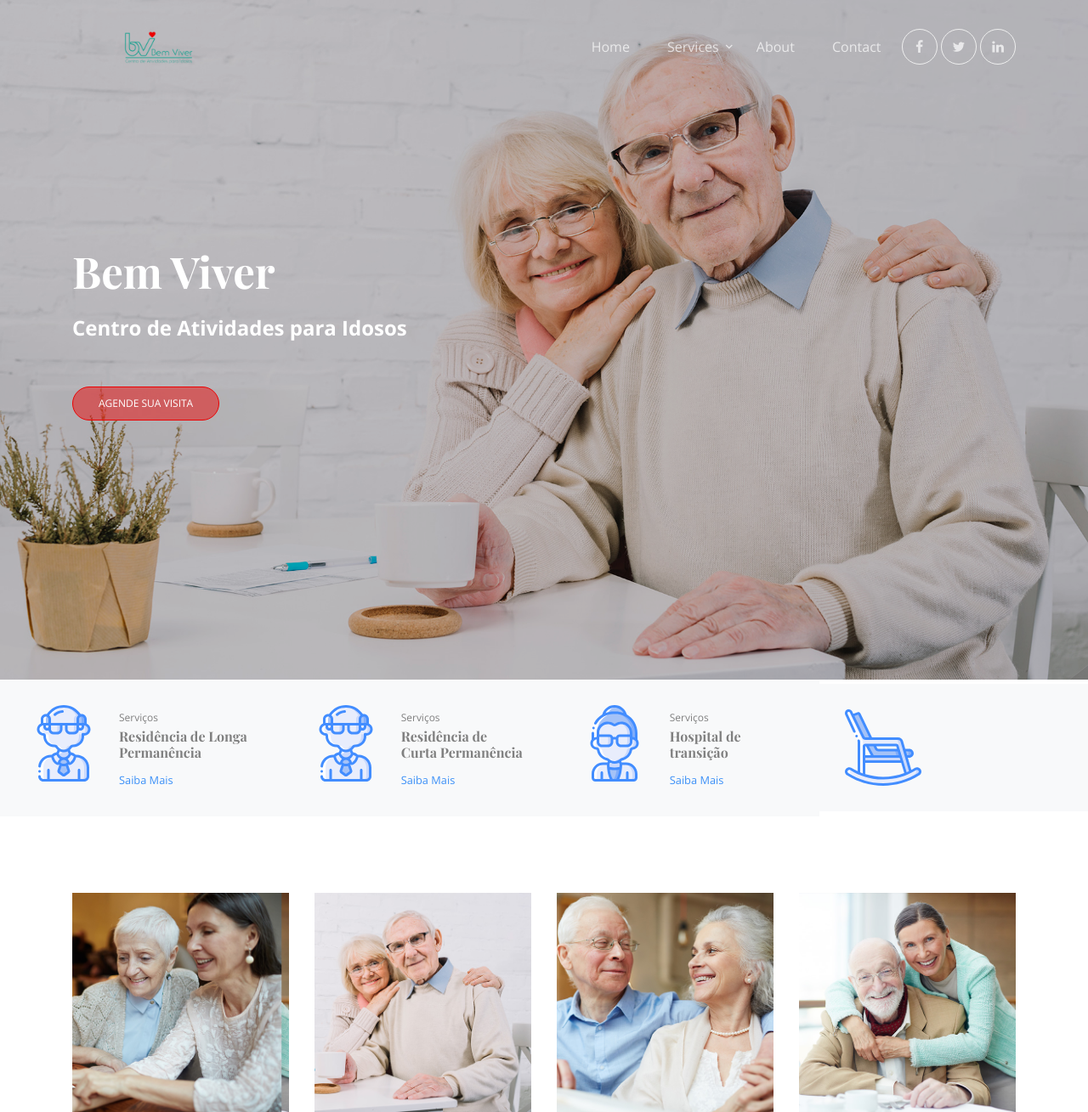
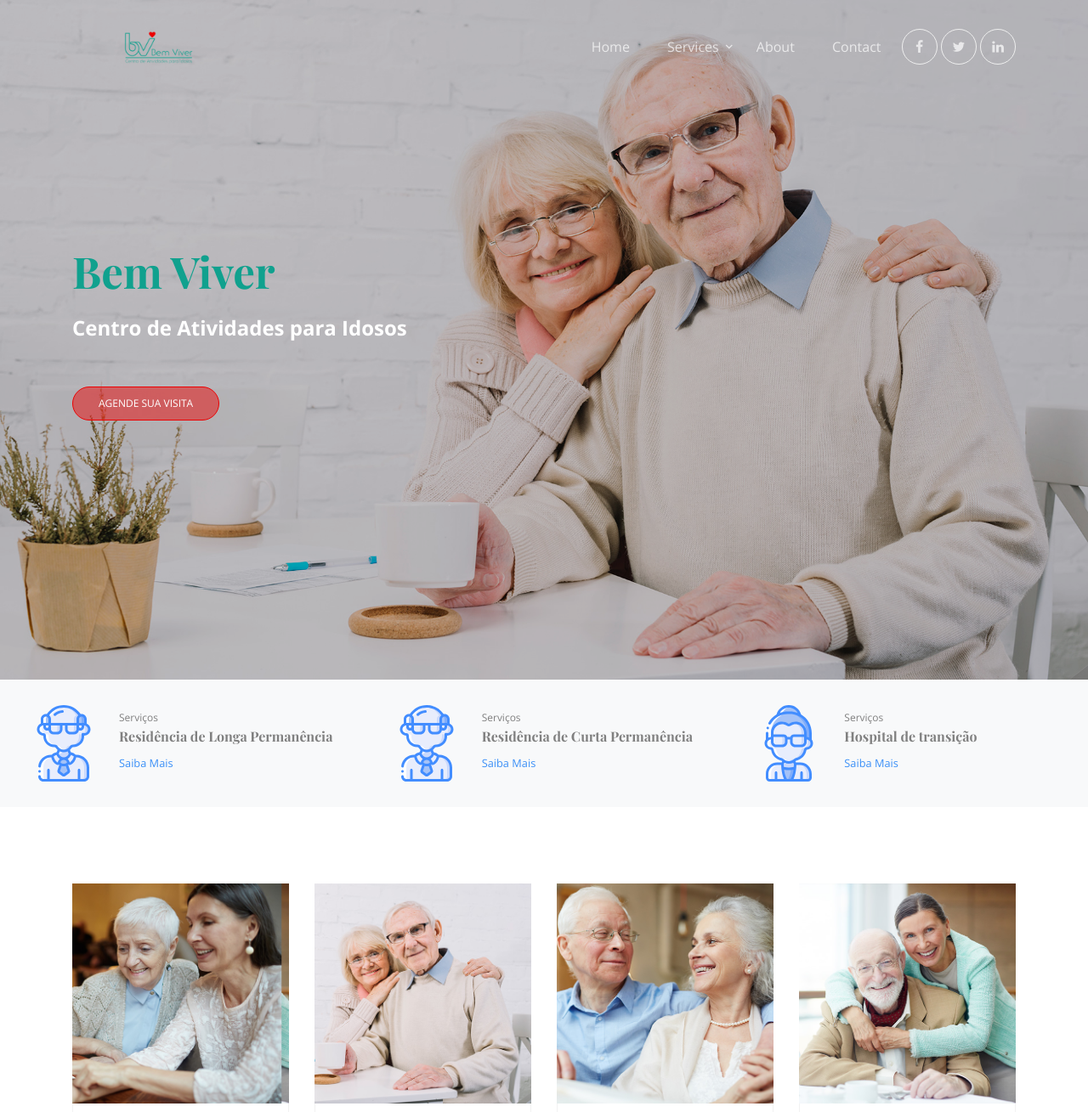
Before and after one commit to cristiano-da-matta/BV-site, a PHP site: page / in a window 1280 px wide. Shown: the top 1309 px of the page at 85% size. Run offline with PHP 8.4, Linux system fonts and the light colour scheme; some web fonts are replaced.

Commit message:
3 serviços ao invés 4

```diff
--- a/css/style.css
+++ b/css/style.css
@@ -938,3 +938,8 @@ figure figcaption {
 .team .position {
   margin-bottom: 30px;
   color: #aaa; }
+
+  .verde{
+color: #10a18e !important;
+
+  }
--- a/index.html
+++ b/index.html
@@ -112,7 +112,7 @@
       <div class="container">
         <div class="row">
           <div class="col-lg-6 align-self-center">
-            <h1 class="heading mb-3">Bem Viver</h1>
+            <h1 class="heading mb-3 verde">Bem Viver</h1>
             <p class="lead text-white mb-5">Centro de Atividades para Idosos</p>
             <p><a href="#" class="btn btn-primary">Agende sua visita</a></p>
           </div>
@@ -133,7 +133,6 @@
                   <a href="#" class="small">Saiba Mais</a>
                 </div>
               </div>
-      <div class="d-lg-flex align-items-center w-100">
         <div class="d-flex pagination-item  h-100">
           <span class="icon-wrap">
             <img src="images/svg/svg/001-elderly.svg" alt="Image" class="img-fluid">
@@ -154,12 +153,7 @@
             <a href="#" class="small">Saiba Mais</a>
           </div>
         </div>
-        <div class="d-flex pagination-item h-100">
-          <span class="icon-wrap">
-            <img src="images/svg/svg/003-rocking-chair.svg" alt="Image" class="img-fluid">
-          </span>
-        </div>
-      </div>
+
     </div>
 
 
```
